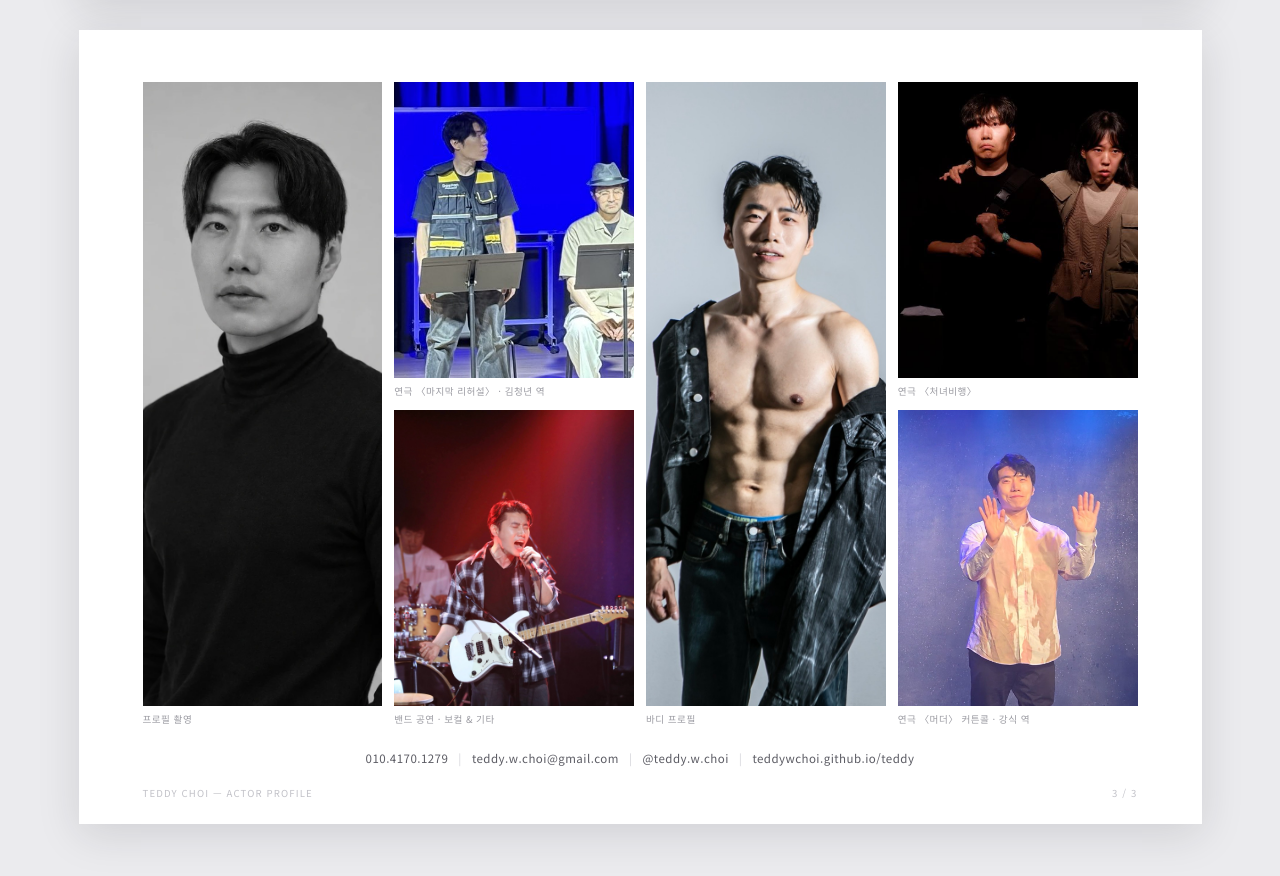
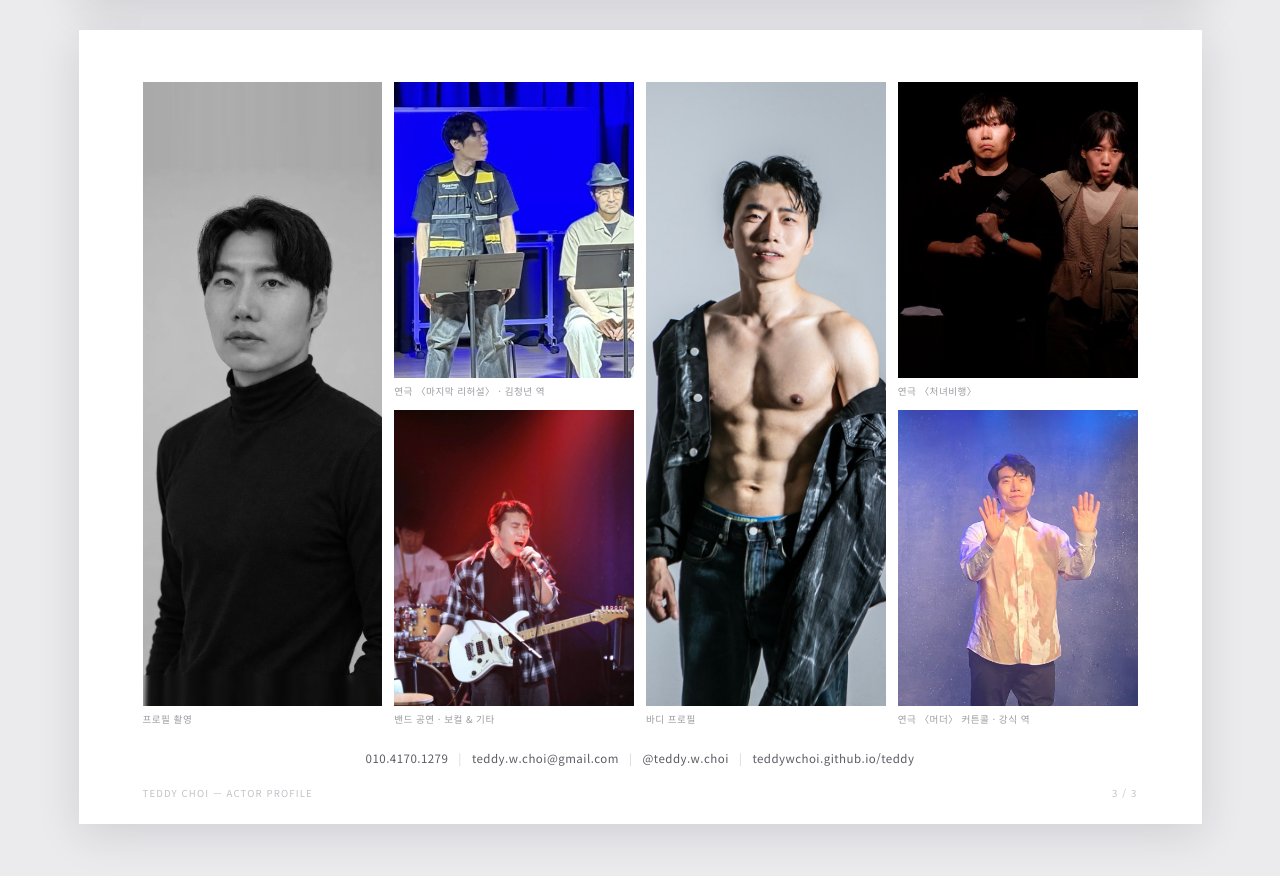
Before and after one commit to TeddyWChoi/teddy, a plain HTML site: page profile.html in a window 1280 px wide. Shown: the part 1719-2595 px from the top of the page. Drawn offline with nearby package versions, Linux system fonts and the light colour scheme; a script that the page names is missing.

Commit message:
프로필 흑백 사진 줌아웃: 배경 연장 버전으로 교체
세로 슬롯에서 얼굴이 꽉 차 보여서, 배경을 위아래로 자연스럽게
확장한 portrait_bw_fit을 만들어 프로필 3p에 적용

Co-Authored-By: Claude Fable 5 <noreply@anthropic.com>

```diff
--- a/profile.html
+++ b/profile.html
@@ -221,7 +221,7 @@
     <section class="page">
       <div class="stage-page">
         <div class="stage-grid">
-          <figure class="tall"><div class="imgwrap"><img src="images/portrait_bw.jpg" alt="프로필 촬영"></div><figcaption>프로필 촬영</figcaption></figure>
+          <figure class="tall"><div class="imgwrap"><img src="images/portrait_bw_fit.jpg" alt="프로필 촬영"></div><figcaption>프로필 촬영</figcaption></figure>
           <figure><div class="imgwrap"><img src="images/works/last-rehearsal/rehearsal_standing.jpg" alt="연극 마지막 리허설" style="object-position: center 15%;"></div><figcaption>연극 〈마지막 리허설〉 · 김청년 역</figcaption></figure>
           <figure class="tall"><div class="imgwrap"><img src="images/works/fitness/fitness_04.jpg" alt="바디 프로필"></div><figcaption>바디 프로필</figcaption></figure>
           <figure><div class="imgwrap"><img src="images/stage_play1.jpeg" alt="연극 처녀비행"></div><figcaption>연극 〈처녀비행〉</figcaption></figure>
```
Also changed, not shown: images/portrait_bw_fit.jpg (added).
